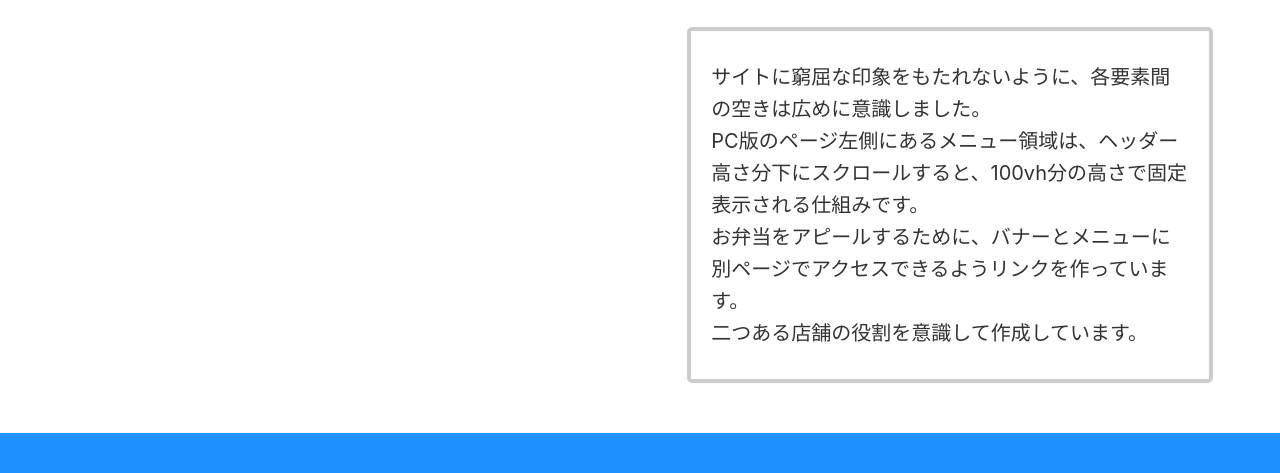
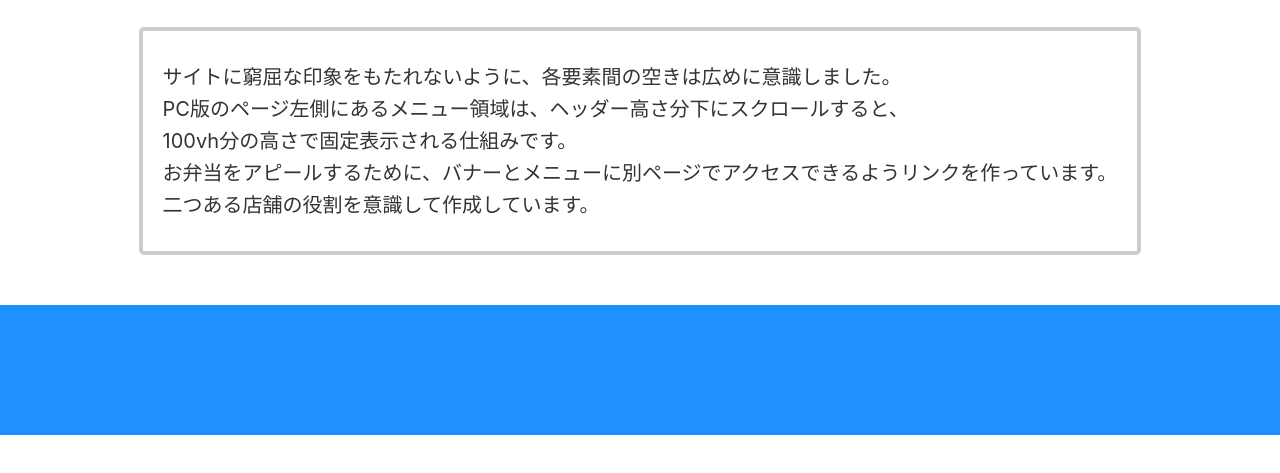
Before and after one commit to firmament12/RRwork, a plain HTML site: page index.html in a window 1280 px wide. Shown: the part 593-1066 px from the top of the page. After the commit the page ends 1028 px from the top, so only its background shows below. Drawn offline with nearby package versions, Linux system fonts and the light colour scheme.

Commit message:
Update index.html

```diff
--- a/index.html
+++ b/index.html
@@ -22,15 +22,15 @@
       <div class="images">
       <p class="board1"><a href="img/artboard1.png"><img src="img/artboard1.png" alt="アートボードmb"></a></p>
       <p class="board2"><a href="img/artboard2.png"><img src="img/artboard2.png" alt="アートボードPC"></a></p>
-      <p></p>
-      <div class="txt">
-        <p class="comment">サイトに窮屈な印象をもたれないように、各要素間の空きは広めに意識しました。<br>
-        PC版のページ左側にあるメニュー領域は、ヘッダー高さ分下にスクロールすると、100vh分の高さで固定表示される仕組みです。<br>
-        お弁当をアピールするために、バナーとメニューに別ページでアクセスできるようリンクを作っています。<br>
-        二つある店舗の役割を意識して作成しています。
-        </p>
-      </div>
     </div><!-- /.images -->
+    <div class="txt">
+      <p class="comment">サイトに窮屈な印象をもたれないように、各要素間の空きは広めに意識しました。<br>
+      PC版のページ左側にあるメニュー領域は、ヘッダー高さ分下にスクロールすると、<br>
+      100vh分の高さで固定表示される仕組みです。<br>
+      お弁当をアピールするために、バナーとメニューに別ページでアクセスできるようリンクを作っています。<br>
+      二つある店舗の役割を意識して作成しています。
+      </p>
+    </div>
     </div><!-- /.container -->
   </main><!-- /.main-content -->
 
```
